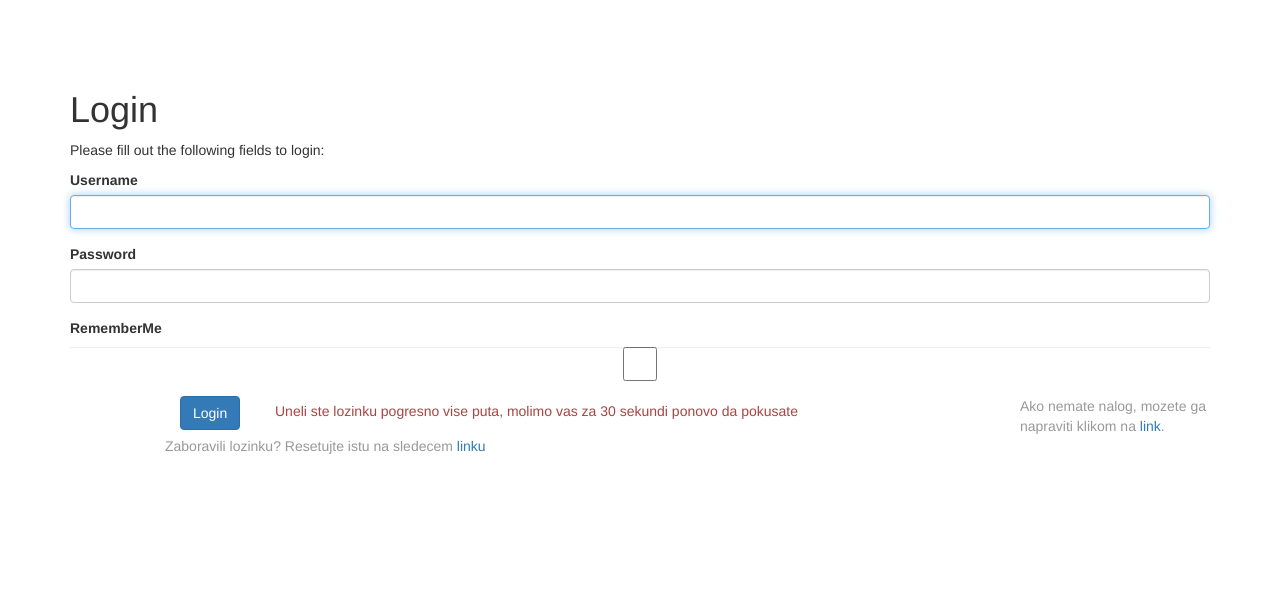
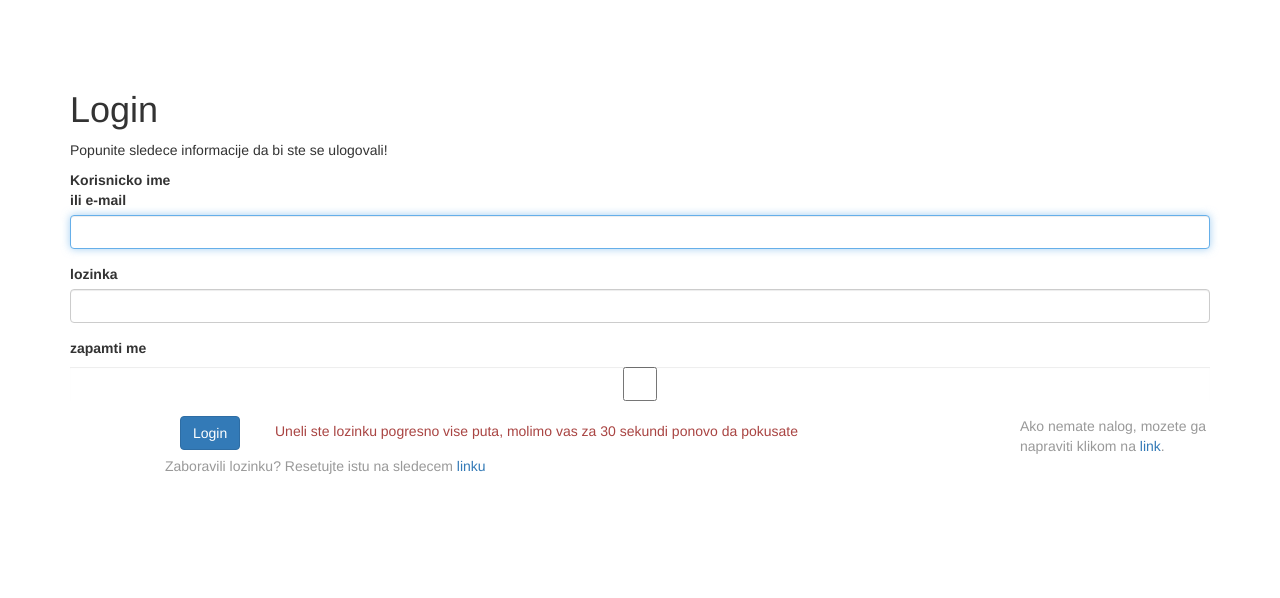
Before and after one commit to StrahinjaMihajlovic/Asocijacije, a Yii app: template views/site/login.php in a window 1280 px wide. Shown: the top 598 px of the page. Run offline with PHP 8.4 and a stand-in for Yii, Linux system fonts and the light colour scheme; the template is opened without the code that fills it, so the values that code supplies are empty; form fields are guessed from the names that the template uses; some libraries are stand-ins or nearby versions.

Commit message:
Izmenjena funkcija search-a za korisnika, tako da ne vraca vise samog sebe korisniku. Omoguceno da kad se korisnik loguje, moze to uraditi i mejlom, view login je izmenjen shodno tome.

```diff
--- a/models/KorisnikSearch.php
+++ b/models/KorisnikSearch.php
@@ -20,6 +20,7 @@ class KorisnikSearch extends Korisnik{
         $dataProvider = new \yii\data\ActiveDataProvider([
             'query' => $query
         ]);
+        $query->andWhere('id <> '. $korisnikId);
         //uciraj unete podatke sa gridview-a i validiraj ih
         if(!($this->load($params) && ($this->validate()))){
             return $dataProvider;
@@ -28,8 +29,6 @@ class KorisnikSearch extends Korisnik{
         $query->andFilterWhere(['like', 'korisnicko_ime', $this->korisnicko_ime]);
         $query->andFilterWhere(['like', "email", $this->email]);
         $query->andFilterWhere(['aktivan' => $this->aktivan]);
-        $query->andFilterWhere(['not', 'id' =>$korisnikId]);
-
         return $dataProvider;
     }
 }
--- a/views/site/login.php
+++ b/views/site/login.php
@@ -13,27 +13,31 @@ $this->params['breadcrumbs'][] = $this->title;
 <div class="site-login">
     <h1><?= Html::encode($this->title) ?></h1>
 
-    <p>Please fill out the following fields to login:</p>
+    <p>Popunite sledece informacije da bi ste se ulogovali!</p>
 
     <?php $form = ActiveForm::begin([
         'id' => 'login-form',
         'layout' => 'horizontal',
         'fieldConfig' => [
-            'template' => "{label}\n<div class=\"col-lg-3\">{input}</div>\n<div class=\"col-lg-8\">{error}</div>",
-            'labelOptions' => ['class' => 'col-lg-1 control-label'],
+            'template' => "{label}\n<div class=\"col-sm-3 \">{input}</div>\n<div class=\"col-sm-8\">{error}</div>",
+            'labelOptions' => ['class' => 'col-sm-2 control-label'],
         ],
     ]); ?>
 
-        <?= $form->field($model, 'username')->textInput(['autofocus' => true]) ?>
+        <?php echo $form->field($model, 'username')->textInput(['autofocus' => true,
 
-        <?= $form->field($model, 'password')->passwordInput() ?>
+            ])->label('Korisnicko ime <br> ili e-mail'); ?>
+
+        <?= $form->field($model, 'password')->passwordInput([
+
+        ])->label('lozinka') ?>
 
         <?= $form->field($model, 'rememberMe')->checkbox([
             'template' => "<div class=\"col-lg-offset-1 col-lg-3\">{input} {label}</div>\n<div class=\"col-lg-8\">{error}</div>",
-        ]) ?>
+        ])->label('zapamti me') ?>
 
         <div class="form-group has-error">
-            <div class="col-lg-offset-1 col-lg-1">
+            <div class="col-lg-offset-1 col-lg-1 ">
                 <?= Html::submitButton('Login', ['class' => 'btn btn-primary', 'name' => 'login-button']) ?>
                 </div>
                 <div class='col-lg-8'>
```
Also changed, not shown: models/LoginForm.php (+10 -8 lines).
